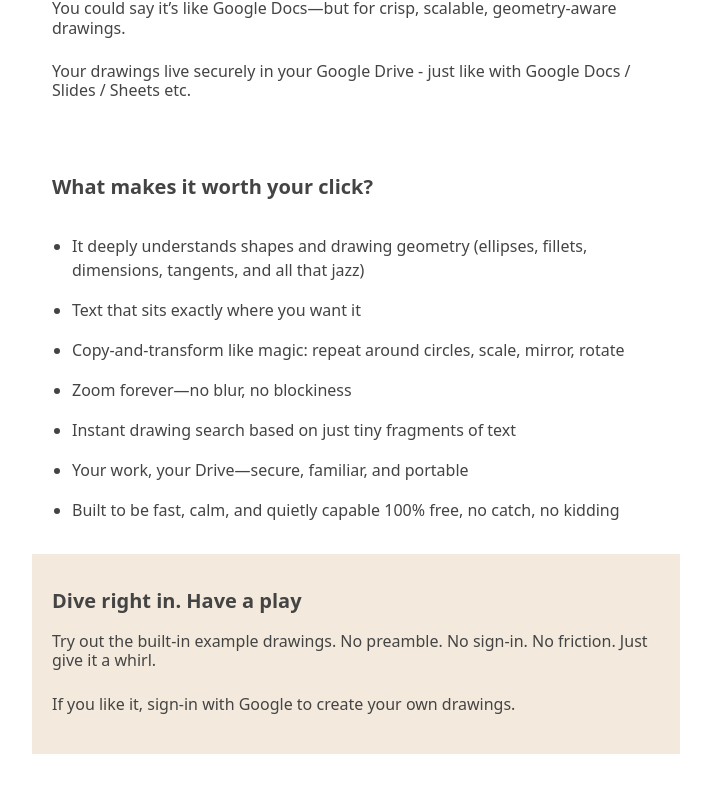
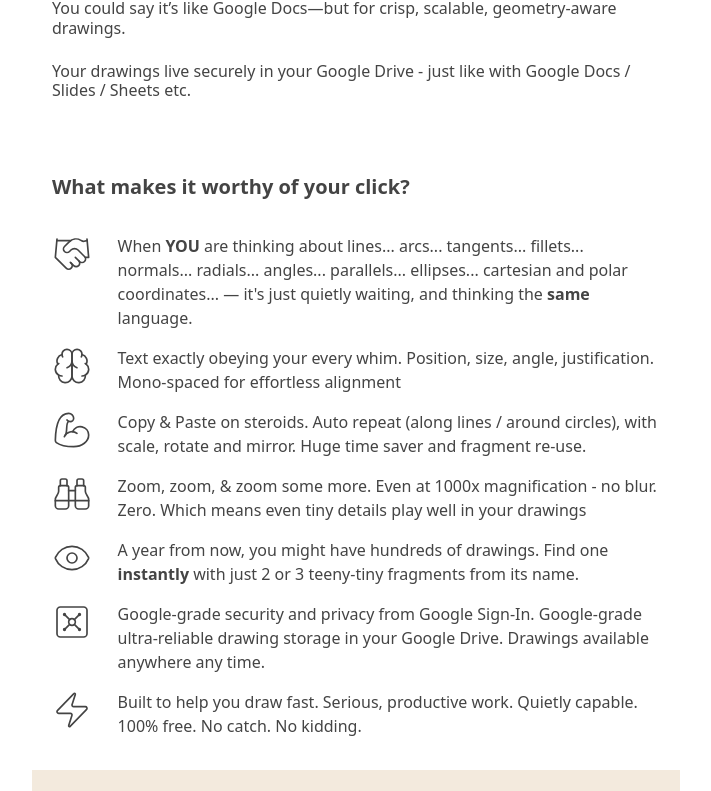
Before and after one commit to peterhoward42/dxact-web, a Svelte app: page / in a window 1280 px wide. Shown: the part 1418-2209 px from the top of the page, without its empty margins (284-995 px from the left). Built offline with nearby package versions, Linux system fonts and the light colour scheme.

Commit message:
Put in a new (iconified) what makes it worth... section

```diff
--- a/src/App.svelte
+++ b/src/App.svelte
@@ -2,7 +2,7 @@
     import HeroSection from "./components/HeroSection.svelte";
     import ScrollCue from "./components/ScrollCue.svelte";
     import WhatIs from "./components/WhatIs.svelte";
-    import WhatMakeItWorth from "./components/WhatMakeItWorth.svelte";
+    import WhatMakesItWorth from "./components/WhatMakesItWorth.svelte";
     import GetStarted from "./components/GetStarted.svelte";
     import BigScreen2 from "./components/BigScreen2.svelte";
     import PowerPoint2 from "./components/PowerPoint2.svelte";
@@ -13,7 +13,7 @@
         <HeroSection />
         <ScrollCue />
         <WhatIs />
-        <WhatMakeItWorth />
+        <WhatMakesItWorth />
         <GetStarted />
         <BigScreen2 />
         <PowerPoint2 />
--- a/src/components/WhatMakeItWorth.svelte
+++ /dev/null
@@ -1,23 +0,0 @@
-<div class="worth qsec">
-    <div class="qsec-head">What makes it worth your click?</div>
-    <div class="qsec-body">
-        <ul>
-            <li>
-                It deeply understands shapes and drawing geometry (ellipses,
-                fillets, dimensions, tangents, and all that jazz)
-            </li>
-            <li>Text that sits exactly where you want it</li>
-            <li>
-                Copy-and-transform like magic: repeat around circles, scale,
-                mirror, rotate
-            </li>
-            <li>Zoom forever—no blur, no blockiness</li>
-            <li>Instant drawing search based on just tiny fragments of text</li>
-            <li>Your work, your Drive—secure, familiar, and portable</li>
-            <li>
-                Built to be fast, calm, and quietly capable 100% free, no catch,
-                no kidding
-            </li>
-        </ul>
-    </div>
-</div>
--- /dev/null
+++ b/src/components/WhatMakesItWorth.svelte
@@ -0,0 +1,130 @@
+<script>
+    import ListItemWithIcon from "./ListItemWithIcon.svelte";
+    import {
+        Handshake,
+        BicepsFlexed,
+        Binoculars,
+        Eye,
+        Vault,
+        Brain,
+        Zap,
+    } from "@lucide/svelte";
+</script>
+
+<div class="worth qsec">
+    <div class="qsec-head">What makes it worthy of your click?</div>
+    <div class="qsec-body">
+        <ul class="worthlist">
+            <li>
+                <ListItemWithIcon>
+                    {#snippet theIcon()}<Handshake
+                            size="40"
+                            strokeWidth="1"
+                            absoluteStrokeWidth={true}
+                        />{/snippet}
+                    {#snippet theCpt()}<span>
+                            When <strong>YOU</strong> are thinking about
+                            lines... arcs... tangents... fillets... normals...
+                            radials... angles... parallels... ellipses...
+                            cartesian and polar coordinates... — it's just
+                            quietly waiting, and thinking the
+                            <strong>same</strong> language.
+                        </span>{/snippet}
+                </ListItemWithIcon>
+            </li>
+            <li>
+                <ListItemWithIcon>
+                    {#snippet theIcon()}<Brain
+                            size="40"
+                            strokeWidth="1"
+                            absoluteStrokeWidth={true}
+                        />{/snippet}
+                    {#snippet theCpt()}<span
+                            >Text exactly obeying your every whim. Position,
+                            size, angle, justification. Mono-spaced for
+                            effortless alignment</span
+                        >{/snippet}
+                </ListItemWithIcon>
+            </li>
+            <li>
+                <ListItemWithIcon>
+                    {#snippet theIcon()}<BicepsFlexed
+                            size="40"
+                            strokeWidth="1"
+                            absoluteStrokeWidth={true}
+                        />{/snippet}
+                    {#snippet theCpt()}<span
+                            >Copy &amp; Paste on steroids. Auto repeat (along
+                            lines / around circles), with scale, rotate and
+                            mirror. Huge time saver and fragment re-use.</span
+                        >{/snippet}
+                </ListItemWithIcon>
+            </li>
+            <li>
+                <ListItemWithIcon>
+                    {#snippet theIcon()}<Binoculars
+                            size="40"
+                            strokeWidth="1"
+                            absoluteStrokeWidth={true}
+                        />{/snippet}
+                    {#snippet theCpt()}<span>
+                            Zoom, zoom, &amp; zoom some more. Even at 1000x
+                            magnification - no blur. Zero. Which means even tiny
+                            details play well in your drawings
+                        </span>{/snippet}
+                </ListItemWithIcon>
+            </li>
+            <li>
+                <ListItemWithIcon>
+                    {#snippet theIcon()}<Eye
+                            size="40"
+                            strokeWidth="1"
+                            absoluteStrokeWidth={true}
+                        />{/snippet}
+                    {#snippet theCpt()}<span>
+                            A year from now, you might have hundreds of drawings. Find
+                            one <strong>instantly</strong> with just 2 or 3 teeny-tiny
+                            fragments from its name.
+                        </span>{/snippet}
+                </ListItemWithIcon>
+            </li>
+            <li>
+                <ListItemWithIcon>
+                    {#snippet theIcon()}<Vault
+                            size="40"
+                            strokeWidth="1"
+                            absoluteStrokeWidth={true}
+                        />{/snippet}
+                    {#snippet theCpt()}<span>
+                            Google-grade security and privacy from Google
+                            Sign-In. Google-grade ultra-reliable drawing storage
+                            in your Google Drive. Drawings available anywhere
+                            any time.
+                        </span>{/snippet}
+                </ListItemWithIcon>
+            </li>
+             <li>
+                <ListItemWithIcon>
+                    {#snippet theIcon()}<Zap
+                            size="40"
+                            strokeWidth="1"
+                            absoluteStrokeWidth={true}
+                        />{/snippet}
+                    {#snippet theCpt()}<span>
+                            Built to help you draw fast. Serious, productive work. Quietly capable. 100% free. No catch. No kidding.
+                        </span>{/snippet}
+                </ListItemWithIcon>
+            </li>
+        </ul>
+    </div>
+</div>
+
+<style>
+    .worthlist {
+        list-style: none;
+        padding: 0;
+    }
+    .worthlist li {
+        margin-top: 1rem;
+    }
+</style>
```
